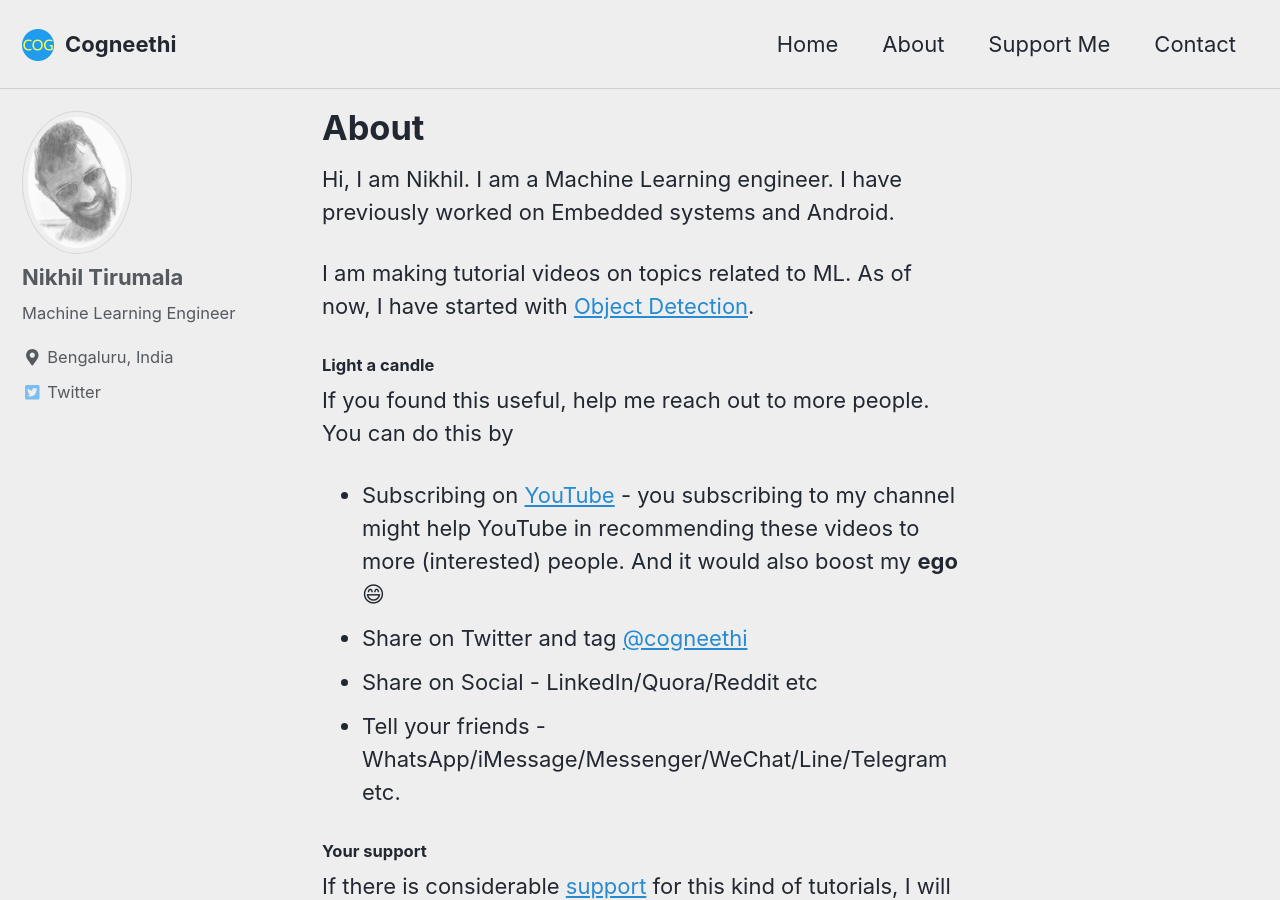
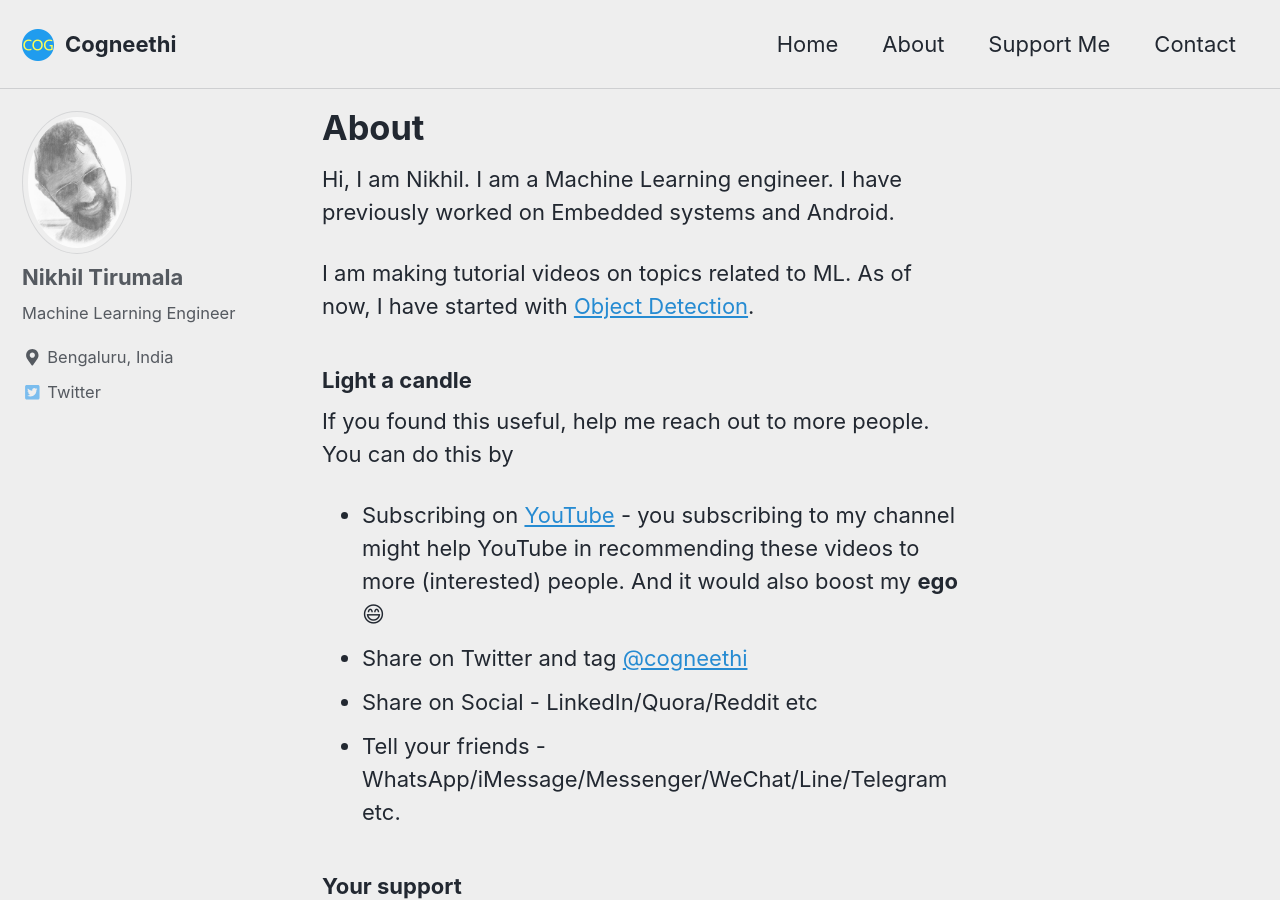
Before and after one commit to Cogneethi/cogneethi, a Jekyll site: the page built from _pages/about.md, in a window 1280 px wide and 900 px high. Built offline with Jekyll 4.4.1, drawn with Linux system fonts in a browser that asks for light colours; nearby versions of some CDN libraries; emoji names are drawn with the system emoji font.

Commit message:
Increased header font size

```diff
--- a/_pages/about.md
+++ b/_pages/about.md
@@ -8,17 +8,17 @@ Hi, I am Nikhil. I am a Machine Learning engineer. I have previously worked on E
 
 I am making tutorial videos on topics related to ML. As of now, I have started with [Object Detection](https://www.youtube.com/playlist?list=PL1GQaVhO4f_jLxOokW7CS5kY_J1t1T17S){:target="_blank"}.
 
-#### Light a candle
+### Light a candle
 If you found this useful, help me reach out to more people. You can do this by
 * Subscribing on [YouTube](https://www.youtube.com/channel/UCsjmdVJ0gQ8B4KZryJ6Legg){:target="_blank"} - you subscribing to my channel might help YouTube in recommending these videos to more (interested) people. And it would also boost my **ego** :smile:
 * Share on Twitter and tag [@cogneethi](https://twitter.com/cogneethi){:target="_blank"}
 * Share on Social - LinkedIn/Quora/Reddit etc
 * Tell your friends - WhatsApp/iMessage/Messenger/WeChat/Line/Telegram etc.
 
-#### Your support
+### Your support
 If there is considerable [support](/donate) for this kind of tutorials, I will continue making more on the same lines.
 
-#### Contact
+### Contact
 If you want to get in touch, or if you have any comments, suggestions or feedback, you can [contact me](/contact).
 
 ---
```
